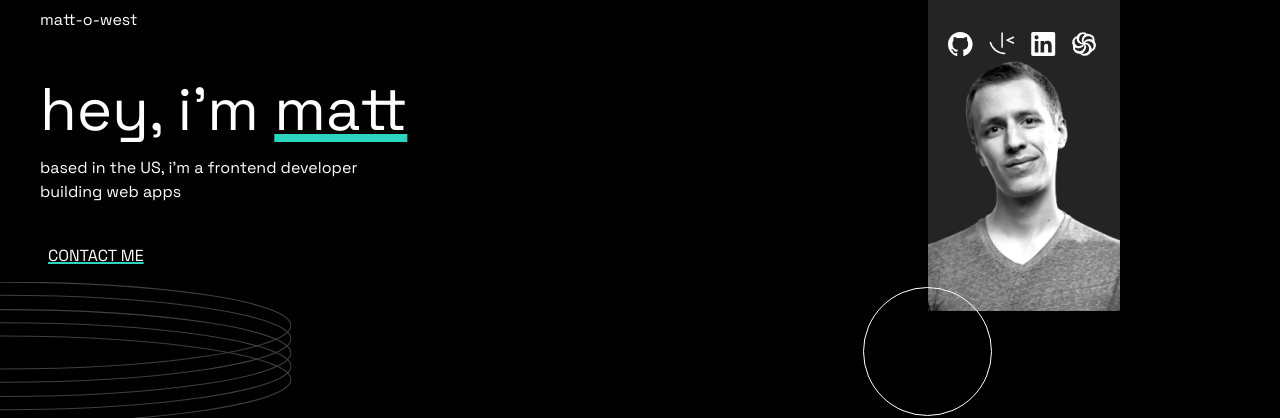
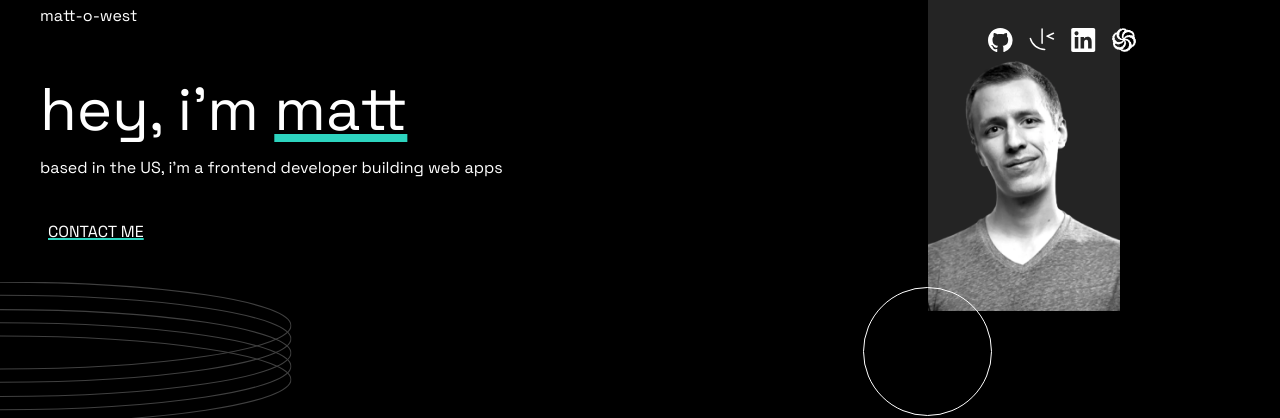
Before and after one commit to matt-o-west/portfolio-v1, a React (Vite) app: page / in a window 1280 px wide. Shown: the top 418 px of the page. Built offline with nearby package versions, Linux system fonts and the light colour scheme.

Commit message:
working on mobile and tablet styling

```diff
--- a/src/About.jsx
+++ b/src/About.jsx
@@ -2,8 +2,8 @@ import React from 'react'
 
 const About = () => {
   return (
-    <div className='grid grid-cols-2 p-10 pt-20 md:max-w-md md:grid-cols-1'>
-      <div>
+    <div className='grid grid-cols-2 p-10 pt-20 md:m-0 lg:grid-cols-1'>
+      <div className=''>
         <h1 className='font-600 text-6xl mb-4'>
           hey, i'm{' '}
           <span className='underline decoration-teal-400 decoration-8 hover:scale-125'>
@@ -21,7 +21,7 @@ const About = () => {
         <img
           src='/images/image-profile-desktop.webp'
           alt='profile'
-          className='w-60 top-0 right-40 absolute max-[480px]:200px; max-[480px]:invisible max-[480px]:grid-cols-1 min-w-0 md:w-80 md:max-w-min md:pl-32 z-index-0'
+          className='w-60 top-0 right-40 lg:absolute max-[480px]:200px; max-[480px]:invisible min-w-0 md:w-80 md:max-w-min md:pl-32 md:ml-32 z-index-0'
         />
       </div>
     </div>
--- a/src/Nav.jsx
+++ b/src/Nav.jsx
@@ -3,9 +3,9 @@ import { Link } from 'react-router-dom'
 
 const Nav = () => {
   return (
-    <div className='absolute w-full pt-1 px-10 z-50'>
+    <div className='absolute w-full pl-10 z-50'>
       <p className='font-800 pt-1'>matt-o-west</p>
-      <div className='flex flex-row z-40 max-w-sm min-w-full space-x-4 justify-end pr-36 max-[360px]:p-4 max-[360px]:left-20'>
+      <div className='flex flex-ro z-40 max-w-sm min-w-full space-x-4 justify-end pr-36 max-[360px]:p-4 max-[360px]:'>
         <a href='' className='font-600 top-0 left-0'>
           <img
             src='/images/icon-github.svg'
```
